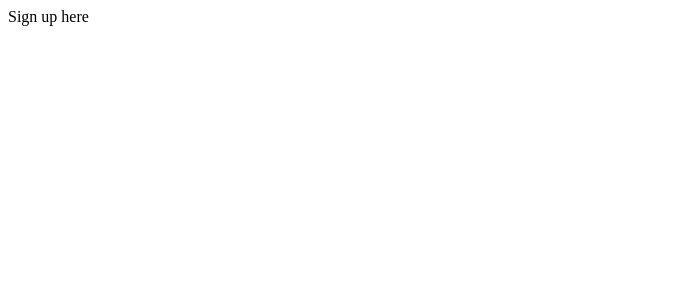
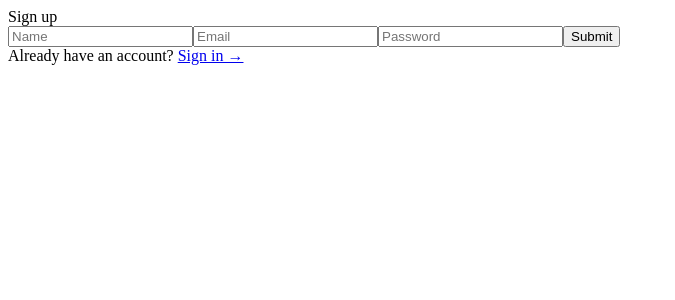
Before and after one commit to YoonKeumJae/yu_crawler, a React (Create React App) app: page /signup in a window 1280 px wide. Shown: the top 300 px of the page, without its empty margins (0-675 px from the left). Built offline with nearby package versions, Linux system fonts and the light colour scheme.

Commit message:
[Feat] 회원가입 기능 구현

```diff
--- a/src/routes/Signin.js
+++ b/src/routes/Signin.js
@@ -3,13 +3,14 @@ import GoogleBtn from "../components/GoogleBtn";
 import styled from "styled-components";
 import { signInWithEmailAndPassword } from "firebase/auth";
 import { auth } from "../firebase";
-import { useNavigate } from "react-router-dom";
+import { Link, useNavigate } from "react-router-dom";
 
 const Wrapper = styled.div``;
 const Title = styled.span``;
 const SignInForm = styled.form``;
 const Input = styled.input``;
 const SubmitBtn = styled.button``;
+const Signup = styled.span``;
 
 const Signin = () => {
   const [email, setEmail] = useState("");
@@ -59,6 +60,9 @@ const Signin = () => {
         </SubmitBtn>
       </SignInForm>
       <GoogleBtn />
+      <Signup>
+        Don't have an account? <Link to="/signup">Sign up &rarr;</Link>
+      </Signup>
     </Wrapper>
   );
 };
--- a/src/routes/Signup.js
+++ b/src/routes/Signup.js
@@ -1,9 +1,93 @@
+import { createUserWithEmailAndPassword, updateProfile } from "firebase/auth";
+import { useState } from "react";
+import styled from "styled-components";
+import { auth } from "../firebase";
+import { Link, useNavigate } from "react-router-dom";
+
+const Wrapper = styled.div``;
+const Title = styled.span``;
+const Form = styled.form``;
+const Input = styled.input``;
+const Signin = styled.span``;
+const Error = styled.span`
+  color: tomato;
+`;
+
 const Signup = () => {
-    return (
-        <div>
-Sign up here
-        </div>
-    );
+  const [name, setName] = useState("");
+  const [email, setEmail] = useState("");
+  const [password, setPassword] = useState("");
+  const [isLoading, setIsLoading] = useState(false);
+  const [error, setError] = useState("");
+
+  const navigate = useNavigate();
+
+  const onChange = (e) => {
+    if (e.name === "name") {
+      setName(e.target.value);
+    }
+    if (e.name === "email") {
+      setEmail(e.target.value);
+    }
+    if (e.name === "password") {
+      setPassword(e.target.value);
+    }
+  };
+
+  const onSubmit = async (e) => {
+    e.preventDefault();
+    if (!name || !email || !password) return;
+    try {
+      setIsLoading(true);
+      const credentials = await createUserWithEmailAndPassword(
+        auth,
+        email,
+        password
+      );
+      await updateProfile(credentials.user, {
+        displayName: name,
+      });
+      navigate("/");
+    } catch (e) {
+      setError(e.message);
+    } finally {
+      setIsLoading(false);
+    }
+  };
+
+  return (
+    <Wrapper>
+      <Title>Sign up</Title>
+      <Form onSubmit={onSubmit}>
+        <Input
+          type="text"
+          placeholder="Name"
+          name="name"
+          onChange={onChange}
+          required
+        />
+        <Input
+          type="email"
+          placeholder="Email"
+          name="email"
+          onChange={onChange}
+          required
+        />
+        <Input
+          type="password"
+          placeholder="Password"
+          name="password"
+          onChange={onChange}
+          required
+        />
+        <Input type="submit" value={isLoading ? "Loading..." : "Submit"} />
+      </Form>
+      {error !== "" ? null : <Error>{error}</Error>}
+      <Signin>
+        Already have an account? <Link to="/signin">Sign in &rarr;</Link>
+      </Signin>
+    </Wrapper>
+  );
 };
 
 export default Signup;
```
